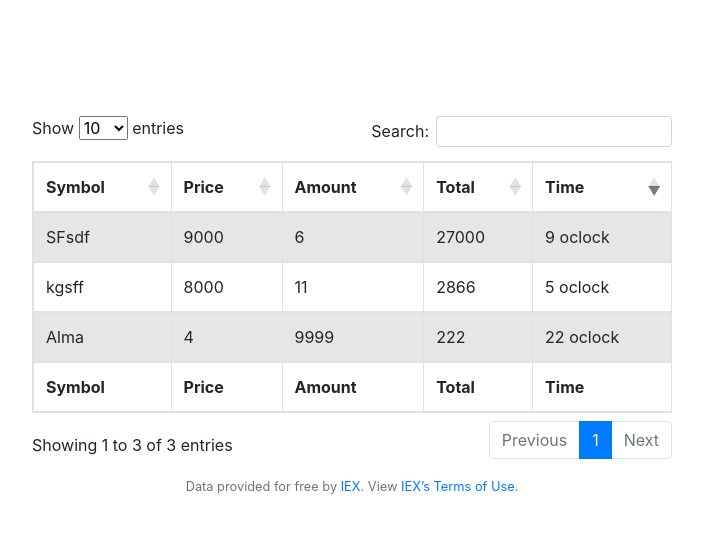
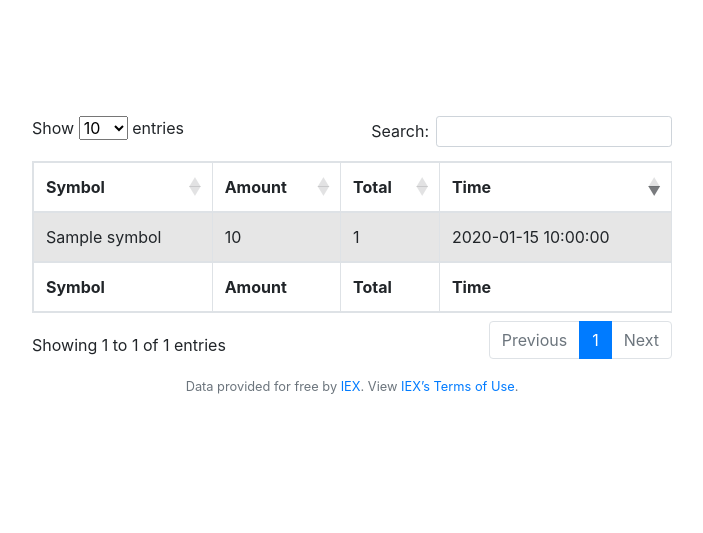
Before and after one commit to Hamleyburger/CS50_finance, a Flask app: template application/templates/history.html in a window 1280 px wide. Shown: the part 76-609 px from the top of the page, without its empty margins (288-991 px from the left). Run offline with Flask 2, Linux system fonts and the light colour scheme; the template is opened without the code that fills it: most values are stand-ins (such as "Sample title", 1, 10 or a date in 2020); parts of the project's set-up code (start-up, migrations or seed data) failed here and were passed over; some libraries are stand-ins or nearby versions.

Commit message:
history.html renders transaction history
- no coloring added
- still need to implement moment.js for formatting datetime according to client

```diff
--- a/application/templates/history.html
+++ b/application/templates/history.html
@@ -11,39 +11,30 @@ History
         <thead>
             <tr>
                 <th>Symbol</th>
-                <th>Price</th>
+
                 <th>Amount</th>
                 <th>Total</th>
                 <th>Time</th>
             </tr>
         </thead>
         <tbody>
+            {% for row in tran %}
+
             <tr>
-                <td>SFsdf</td>
-                <td>9000</td>
-                <td>6</td>
-                <td>27000</td>
-                <td>9 oclock</td>
+                <td>{{ row["symbol"] }}</td>
+
+                <td>{{ row["amount"] }}</td>
+                <td>{{ row["total_price"] }}</td>
+                <td>{{ row["time"] }}</td>
             </tr>
-            <tr>
-                <td>kgsff</td>
-                <td>8000</td>
-                <td>11</td>
-                <td>2866</td>
-                <td>5 oclock</td>
-            </tr>
-            <tr>
-                <td>Alma</td>
-                <td>4</td>
-                <td>9999</td>
-                <td>222</td>
-                <td>22 oclock</td>
-            </tr>
+
+            {% endfor %}
+
         </tbody>
         <tfoot>
             <tr>
                 <th>Symbol</th>
-                <th>Price</th>
+
                 <th>Amount</th>
                 <th>Total</th>
                 <th>Time</th>
@@ -59,7 +50,7 @@ History
 <script>
     $(document).ready(function () {
         $('#historytable').DataTable({
-            "order": [[4, "desc"]]
+            "order": [[3, "desc"]]
         });
     });
 </script>
--- a/application/views.py
+++ b/application/views.py
@@ -90,8 +90,8 @@ def history():
     """Show history of transactions"""
     user = User.query.filter_by(id=session["user_id"]).first_or_404()
 
-    print(user.transactions())
-    return render_template("history.html")
+    transactions = user.transactions()
+    return render_template("history.html", tran=transactions)
 
 
 @app.route("/logout")
```
